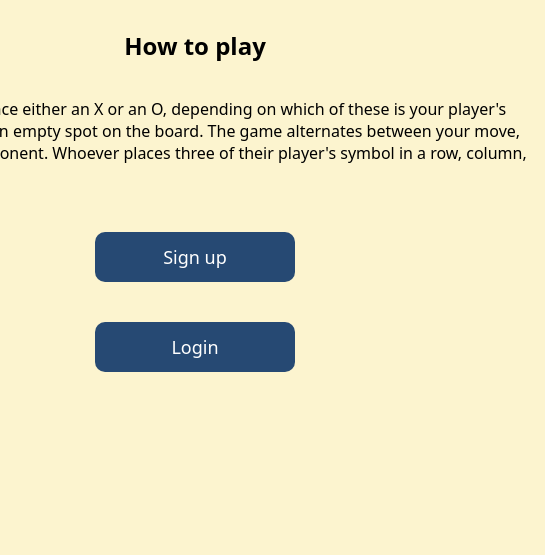
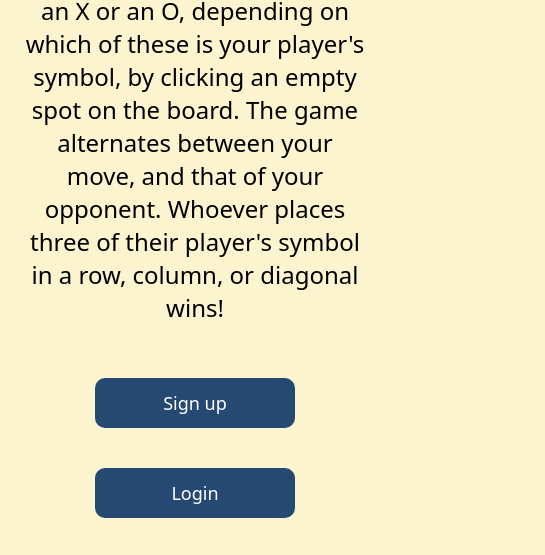
Before and after one commit to josfam/tictacs, a website: page public/landing.html in a window 390 px wide. Shown: the part 289-844 px from the top of the page, 545 px wide, since content can reach past the window. Drawn offline with Linux system fonts and the light colour scheme; a web font is replaced by a local one.

Commit message:
Fix: Make game instruction text responsive

```diff
--- a/public/css/base.css
+++ b/public/css/base.css
@@ -85,12 +85,26 @@ ul {
 	flex-direction: column;
 }
 
+#instruction-heading {
+	display: flex;
+	justify-content: center;
+	align-items: center;
+	text-align: center;
+	font-size: var(--fs-normal);
+}
+
+#instructions{
+	width: 50%;
+	text-align: center;
+	min-width: var(--sp-tiny-phone);
+	font-size: var(--fs-normal);
+}
+
 .game-info {
-	width: 50%;
 	display: flex;
 	flex-direction: column;
+	justify-content: center;
 	align-items: center;
-	min-width: var(--space-min-w-text);
 }
 
 .page-heading {
--- a/public/landing.html
+++ b/public/landing.html
@@ -13,8 +13,8 @@
     <main>
         <h1>✖️ TicTacs 🟢</h1>
         <section class="game-info">
-            <h2>How to play</h2>
-            <p>On the 3 x 3 grid, place either an X or an O, depending on which
+            <h2 id="instruction-heading">How to play</h2>
+            <p id="instructions">On the 3 x 3 grid, place either an X or an O, depending on which
                 of these is your player's symbol, by clicking an empty spot on the
                 board.
                 The game alternates between your move, and that of your opponent.
```
